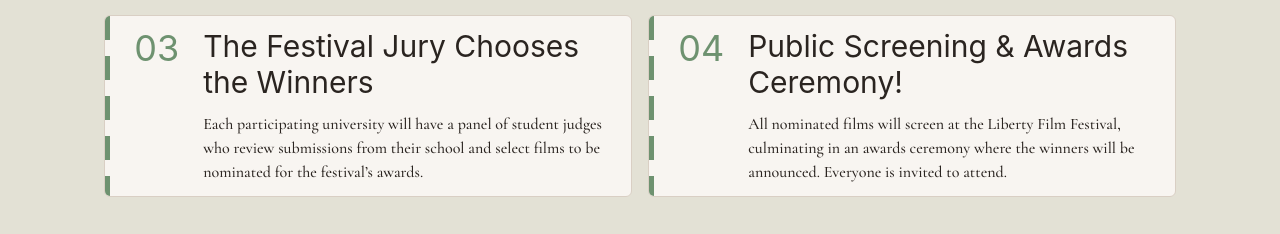
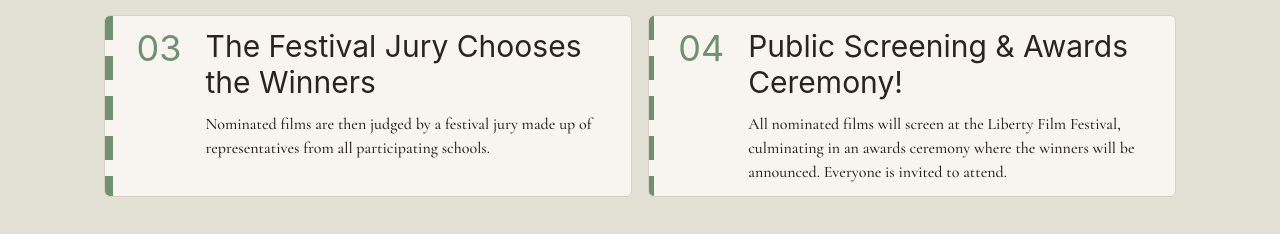
Before and after one commit to Kique9598/liberty_film_festival, a React (Vite) app: page / in a window 1280 px wide. Shown: the part 1548-1782 px from the top of the page. Built offline with nearby package versions, Linux system fonts and the light colour scheme; a web font is replaced by a local one.

Commit message:
minor text changes

```diff
--- a/src/pages/Home.tsx
+++ b/src/pages/Home.tsx
@@ -54,7 +54,7 @@ const Home = () => {
           />
         </div>
       </Section>
-      <Section >
+      <Section>
         <div className="flex flex-col flex-1 gap-4">
           <SectionHeader
             title={"How Does It Work?"}
@@ -81,7 +81,7 @@ const Home = () => {
           <Card
             id="03"
             title="The Festival Jury Chooses the Winners"
-            body="Each participating university will have a panel of student judges who review submissions from their school and select films to be nominated for the festival’s awards."
+            body="Nominated films are then judged by a festival jury made up of representatives from all participating schools."
             className="mx-auto"
           />
           <Card
```
